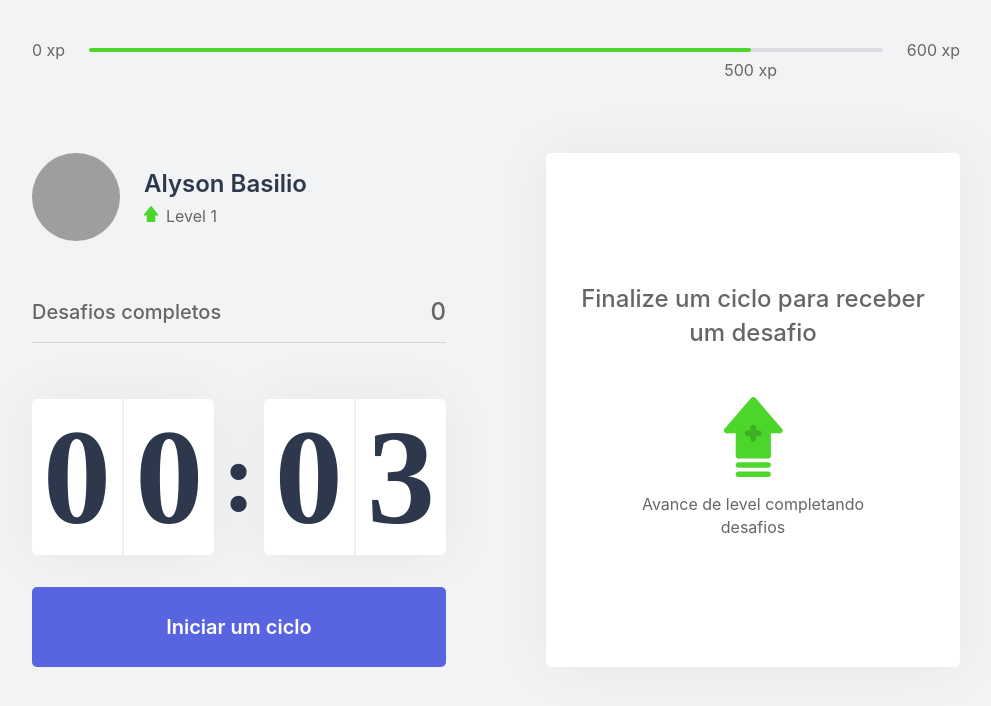
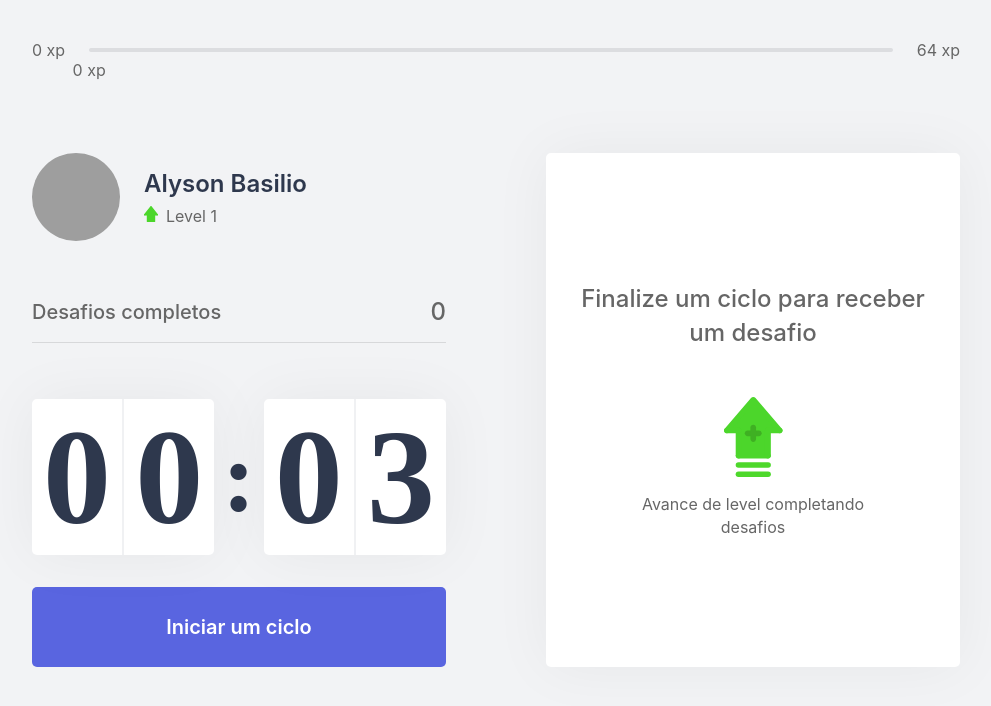
Before and after one commit to AlysonBasilio/moveit-nlw, a Next.js app: page / in a window 1280 px wide. Shown: the top 706 px of the page, without its empty margins (144-1135 px from the left). Built offline with nearby package versions, Linux system fonts and the light colour scheme; grey boxes are pictures that could not be loaded.

Commit message:
Import experience data from context

```diff
--- a/src/component/ExperienceBar.tsx
+++ b/src/component/ExperienceBar.tsx
@@ -1,25 +1,23 @@
+import { useContext } from 'react';
+import { ChallengesContext } from '../contexts/ChallengesContext';
 import styles from '../styles/components/ExperienceBar.module.css'
 
-interface ExperienceBarProps {
-  minXp: number;
-  maxXp: number;
-  currentXp: number;
-}
+export function ExperienceBar() {
+  const { currentExperience, experienceToNextLevel } = useContext(ChallengesContext)
 
-export function ExperienceBar({ minXp, maxXp, currentXp }: ExperienceBarProps) {
-  const xpProportionPercentage = ((currentXp - minXp)/(maxXp - minXp)) * 100
+  const xpProportionPercentage = Math.round(currentExperience * 100) / experienceToNextLevel
 
   return (
     <header className={styles.experienceBar}>
-      <span>{minXp} xp</span>
+      <span>0 xp</span>
       <div>
         <div style={{ width: `${xpProportionPercentage}%` }}>
           <span className={styles.currentExperience} style={{ left: `${xpProportionPercentage}%` }}>
-            {currentXp} xp
+            {currentExperience} xp
           </span>
         </div>
       </div>
-      <span>{maxXp} xp</span>
+      <span>{experienceToNextLevel} xp</span>
     </header>
   );
 }
```
